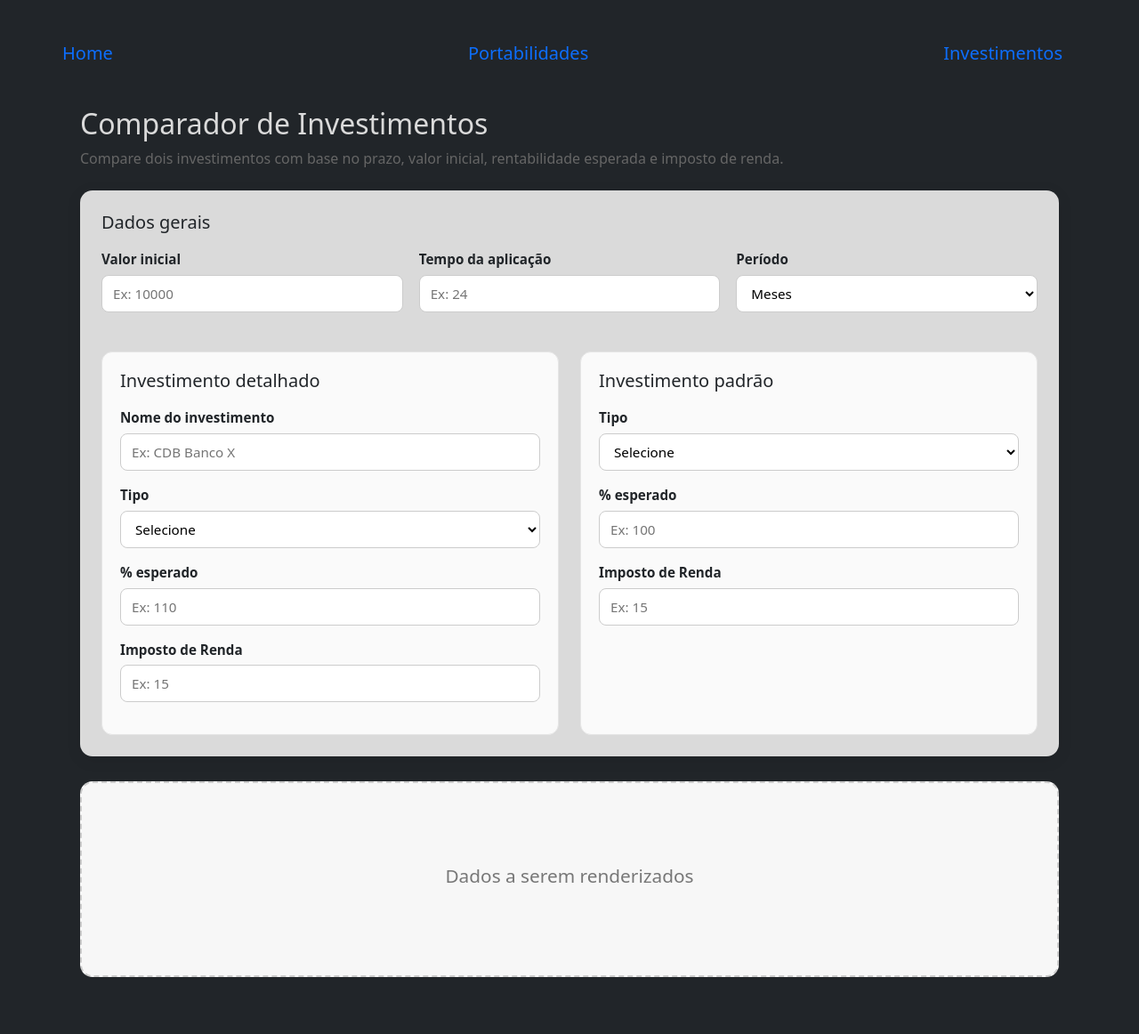
After one commit to ksseo-ds/simulador-portabilidade, a Flask app: page /investments/comparador in a window 1280 px wide. The commit adds this page. Shown: the whole page at 89% size. Run offline with Flask 3, Linux system fonts and the light colour scheme; some libraries are stand-ins or nearby versions.

Commit message:
including html, css, blueprint and structures of investiments feature

```diff
--- a/main.py
+++ b/main.py
@@ -2,9 +2,13 @@ from flask import Flask, render_template, request, redirect, url_for
 from services.calculadora import OperacaoPortabilidade
 from datetime import datetime,timedelta
 from decimal import Decimal
+from routes.investments_routes import investments_bp
 
 
 app = Flask(__name__)
+
+app.register_blueprint(investments_bp)
+
 
 @app.route('/')
 def index():
--- /dev/null
+++ b/routes/investments_routes.py
@@ -0,0 +1,8 @@
+from flask import Blueprint, render_template
+
+investments_bp = Blueprint("investments", __name__, url_prefix="/investments")
+
+@investments_bp.route("/comparador")
+def comparador():
+
+    return render_template("investments/comparador.html")
--- /dev/null
+++ b/static/css/investments/investments.css
@@ -0,0 +1,119 @@
+.investments-main {
+  width: 100%;
+  max-width: 1180px;
+  margin: 0 auto;
+  padding: 32px 20px;
+  background-color: #212529;
+}
+
+.investments-header {
+  margin-bottom: 24px;
+}
+
+.investments-header h1 {
+  font-size: 2rem;
+  margin-bottom: 8px;
+  color: #dadada
+}
+
+.investments-header p {
+  color: #666;
+  font-size: 1rem;
+}
+
+.comparison-card {
+  background: #dadada;
+  border-radius: 14px;
+  padding: 24px;
+  box-shadow: 0 4px 18px rgba(0, 0, 0, 0.08);
+  margin-bottom: 28px;
+}
+
+.general-data {
+  margin-bottom: 28px;
+}
+
+.general-data h2,
+.investment-box h2 {
+  font-size: 1.25rem;
+  margin-bottom: 18px;
+}
+
+.form-grid {
+  display: grid;
+  grid-template-columns: repeat(3, 1fr);
+  gap: 18px;
+}
+
+.investments-grid {
+  display: grid;
+  grid-template-columns: 1fr 1fr;
+  gap: 24px;
+}
+
+.investment-box {
+  border: 1px solid #e5e5e5;
+  border-radius: 12px;
+  padding: 20px;
+  background: #fafafa;
+}
+
+.form-group {
+  display: flex;
+  flex-direction: column;
+  margin-bottom: 16px;
+}
+
+.form-group label {
+  font-weight: 600;
+  margin-bottom: 6px;
+  font-size: 0.95rem;
+}
+
+.form-group input,
+.form-group select {
+  height: 42px;
+  border: 1px solid #cccccc;
+  border-radius: 8px;
+  padding: 0 12px;
+  font-size: 0.95rem;
+  background: #ffffff;
+}
+
+.form-group input:focus,
+.form-group select:focus {
+  outline: none;
+  border-color: #2f6fed;
+}
+
+.results-placeholder {
+  min-height: 220px;
+  border: 2px dashed #cccccc;
+  border-radius: 14px;
+  display: flex;
+  align-items: center;
+  justify-content: center;
+  background: #f7f7f7;
+  color: #777;
+  text-align: center;
+}
+
+.results-placeholder h2 {
+  font-size: 1.3rem;
+  font-weight: 500;
+}
+
+@media (max-width: 800px) {
+  .form-grid,
+  .investments-grid {
+    grid-template-columns: 1fr;
+  }
+
+  .comparison-card {
+    padding: 18px;
+  }
+
+  .investments-main {
+    padding: 24px 14px;
+  }
+}
--- /dev/null
+++ b/templates/investments/base_investments.html
@@ -0,0 +1,18 @@
+<!DOCTYPE html>
+<html lang="pt-BR">
+<head>
+  <meta charset="UTF-8">
+  <title>{% block title %}Investimentos{% endblock %}</title>
+
+  <link rel="stylesheet" href="{{ url_for('static', filename='css/bootstrap.css') }}">
+  <link rel="stylesheet" href="{{ url_for('static', filename='css/investments/investments.css') }}">
+</head>
+<body class="investments-main">
+
+  {% include "navigation.html" %}
+  <main class="investments-main">
+    {% block content %}{% endblock %}
+  </main>
+
+</body>
+</html>
--- /dev/null
+++ b/templates/investments/comparador.html
@@ -0,0 +1,105 @@
+{% extends "investments/base_investments.html" %}
+
+{% block title %}Investimentos{% endblock %}
+
+{% block content %}
+
+<section class="investments-header">
+  <h1>Comparador de Investimentos</h1>
+  <p>Compare dois investimentos com base no prazo, valor inicial, rentabilidade esperada e imposto de renda.</p>
+</section>
+
+<section class="comparison-card">
+
+  <div class="general-data">
+    <h2>Dados gerais</h2>
+
+    <div class="form-grid">
+      <div class="form-group">
+        <label for="valor_inicial">Valor inicial</label>
+        <input type="number" id="valor_inicial" name="valor_inicial" placeholder="Ex: 10000">
+      </div>
+
+      <div class="form-group">
+        <label for="tempo_aplicacao">Tempo da aplicação</label>
+        <input type="number" id="tempo_aplicacao" name="tempo_aplicacao" placeholder="Ex: 24">
+      </div>
+
+      <div class="form-group">
+        <label for="periodo">Período</label>
+        <select id="periodo" name="periodo">
+          <option value="meses">Meses</option>
+          <option value="anos">Anos</option>
+        </select>
+      </div>
+    </div>
+  </div>
+
+  <div class="investments-grid">
+
+    <div class="investment-box detailed">
+      <h2>Investimento detalhado</h2>
+
+      <div class="form-group">
+        <label for="nome_investimento">Nome do investimento</label>
+        <input type="text" id="nome_investimento" name="nome_investimento" placeholder="Ex: CDB Banco X">
+      </div>
+
+      <div class="form-group">
+        <label for="tipo_detalhado">Tipo</label>
+        <select id="tipo_detalhado" name="tipo_detalhado">
+          <option value="">Selecione</option>
+          <option value="cdb">CDB</option>
+          <option value="lci_lca">LCI/LCA</option>
+          <option value="tesouro">Tesouro Direto</option>
+          <option value="fundo">Fundo de Investimento</option>
+          <option value="outro">Outro</option>
+        </select>
+      </div>
+
+      <div class="form-group">
+        <label for="percentual_detalhado">% esperado</label>
+        <input type="number" id="percentual_detalhado" name="percentual_detalhado" placeholder="Ex: 110">
+      </div>
+
+      <div class="form-group">
+        <label for="ir_detalhado">Imposto de Renda</label>
+        <input type="number" id="ir_detalhado" name="ir_detalhado" placeholder="Ex: 15">
+      </div>
+    </div>
+
+    <div class="investment-box standard">
+      <h2>Investimento padrão</h2>
+
+      <div class="form-group">
+        <label for="tipo_padrao">Tipo</label>
+        <select id="tipo_padrao" name="tipo_padrao">
+          <option value="">Selecione</option>
+          <option value="poupanca">Poupança</option>
+          <option value="cdi">CDI</option>
+          <option value="selic">Selic</option>
+          <option value="ipca">IPCA</option>
+          <option value="outro">Outro</option>
+        </select>
+      </div>
+
+      <div class="form-group">
+        <label for="percentual_padrao">% esperado</label>
+        <input type="number" id="percentual_padrao" name="percentual_padrao" placeholder="Ex: 100">
+      </div>
+
+      <div class="form-group">
+        <label for="ir_padrao">Imposto de Renda</label>
+        <input type="number" id="ir_padrao" name="ir_padrao" placeholder="Ex: 15">
+      </div>
+    </div>
+
+  </div>
+
+</section>
+
+<section class="results-placeholder">
+  <h2>Dados a serem renderizados</h2>
+</section>
+
+{% endblock %}
--- a/templates/navigation.html
+++ b/templates/navigation.html
@@ -1,8 +1,8 @@
 <nav class="navbar bg-dark">
     <a class="navbar-brand" href='{{url_for("index")}}'>Home</a>
-    <a class="navbar-brand" href='{{url_for("simulador_portabilidade")}}'>Simulador </a>
+    <a class="navbar-brand" href='{{url_for("simulador_portabilidade")}}'>Portabilidades</a>
 
-    <a class="navbar-brand" href='{{url_for("index")}}'>Investimentos</a>
+    <a class="navbar-brand" href='{{url_for("investments.comparador")}}'>Investimentos</a>
 
 
 
```
Also changed, not shown: services/investments/__init__.py (added).
